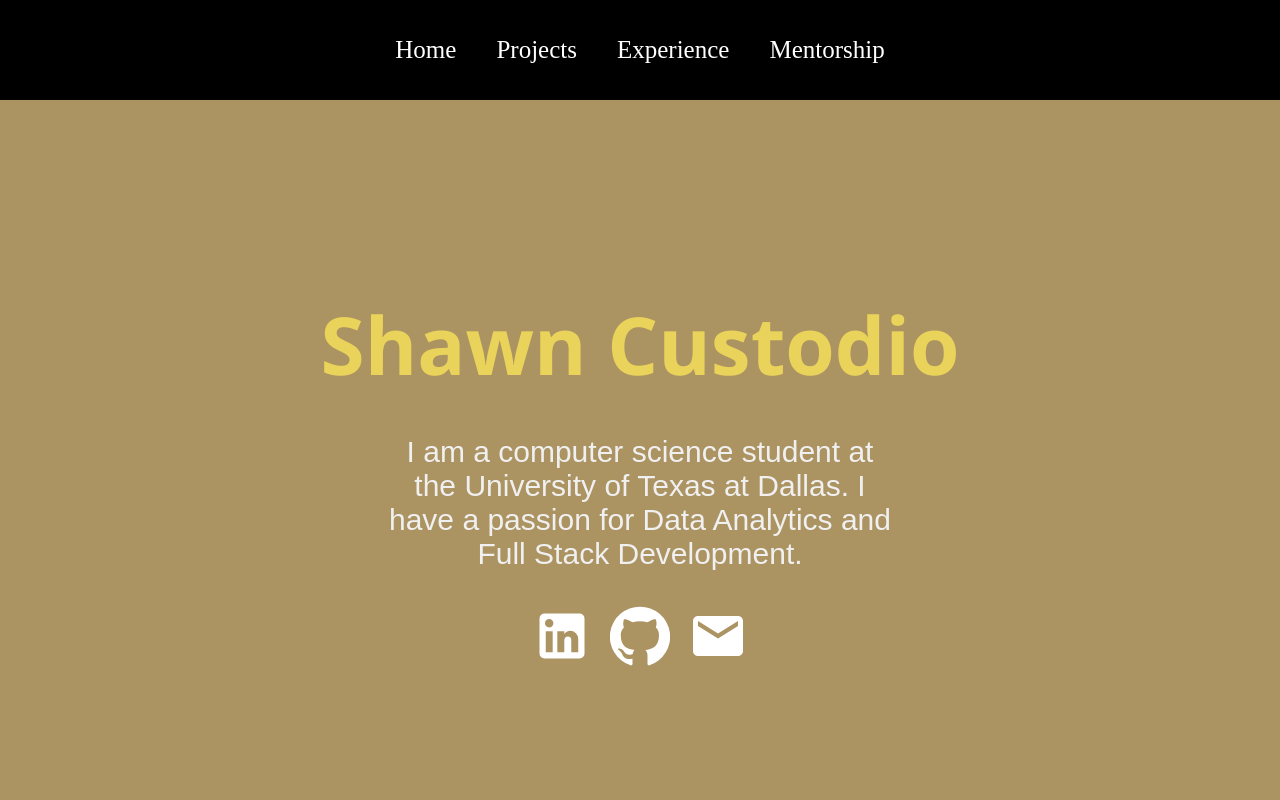
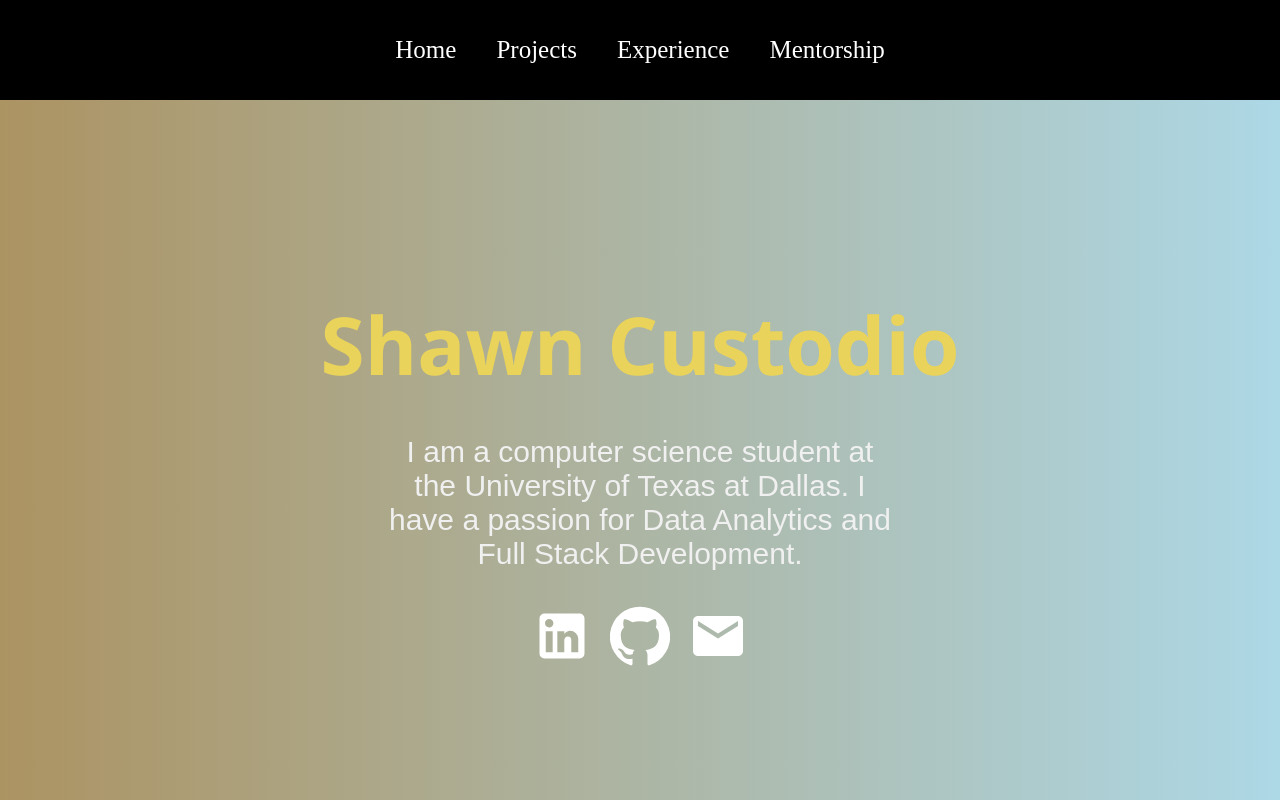
Before and after one commit to ShawnCustodio/profile, a React (Create React App) app: page / in a window 1280 px wide. Shown: the top 800 px of the page. Built offline with nearby package versions, Linux system fonts and the light colour scheme.

Commit message:
Linear gradient change

```diff
--- a/src/styles/Home.css
+++ b/src/styles/Home.css
@@ -13,7 +13,7 @@
     justify-content: center;
     align-items: center;
     text-align: center;
-    background-color: #AC9362;
+    background: linear-gradient(to right, #AC9362, #ADD8E6);
     color: #f0f0f0;
   }
 
```
